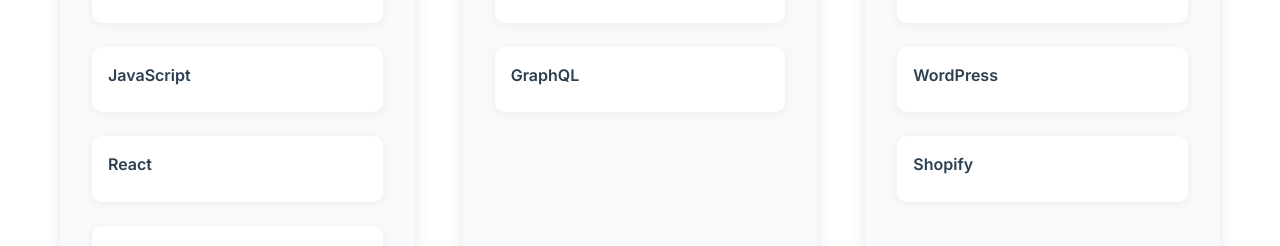
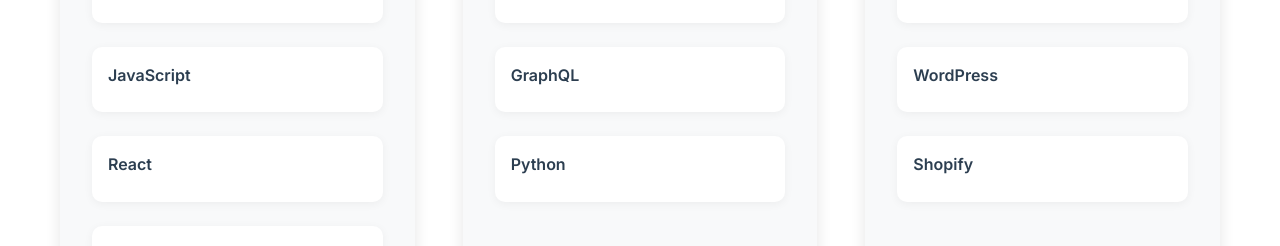
Before and after one commit to prinsudesu/portfolio, a React (Create React App) app: page / in a window 1280 px wide. Shown: the part 1780-2026 px from the top of the page. Built offline with nearby package versions, Linux system fonts and the light colour scheme; the HTML template or start-up script is replaced by a standard one.

Commit message:
Update Skills.js

```diff
--- a/src/components/Skills.js
+++ b/src/components/Skills.js
@@ -19,7 +19,8 @@
       title: 'Backend',
       skills: [
         { name: 'PHP' },
-        { name: 'GraphQL' }
+        { name: 'GraphQL' },
+        { name: 'Python' }
       ]
     },
     {
```
